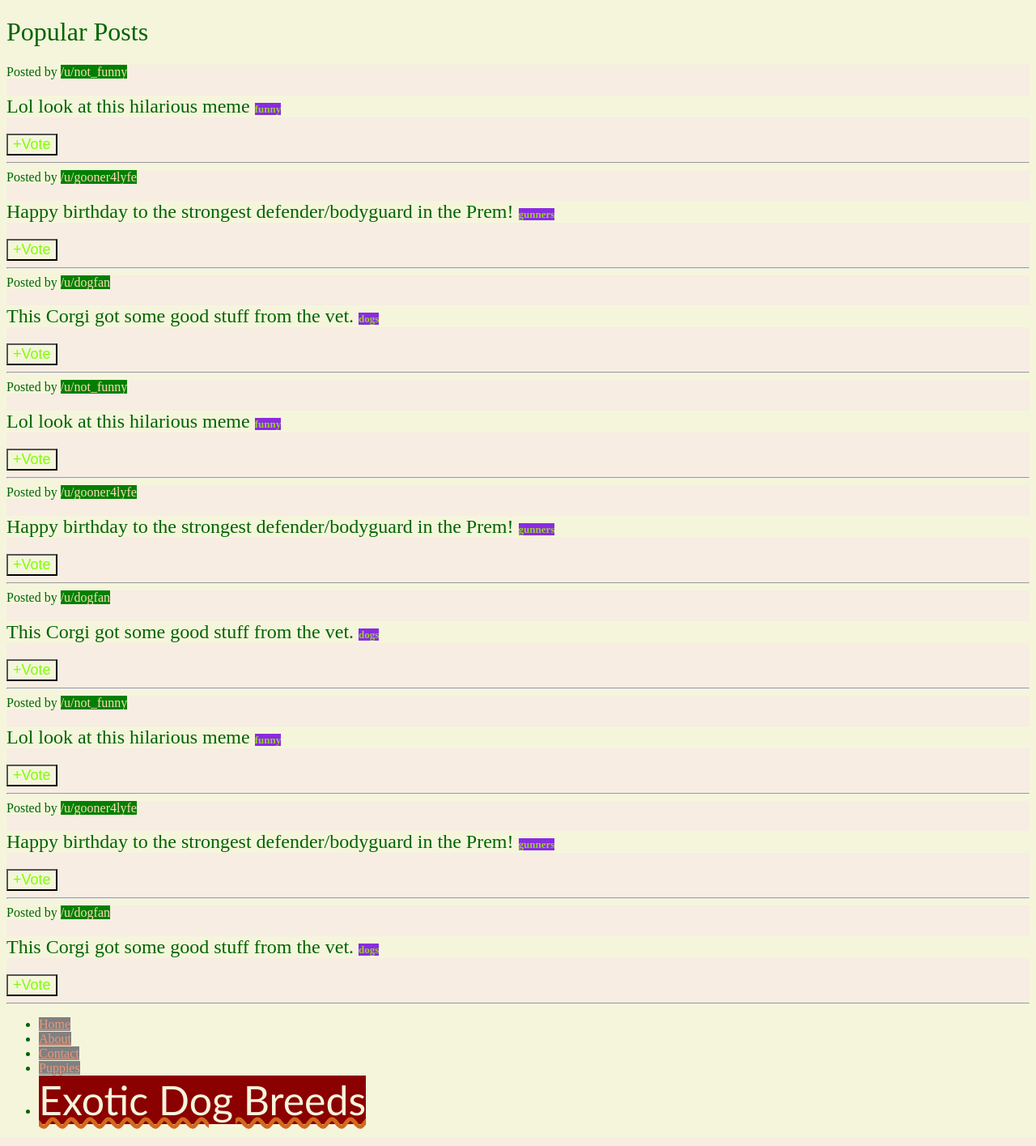
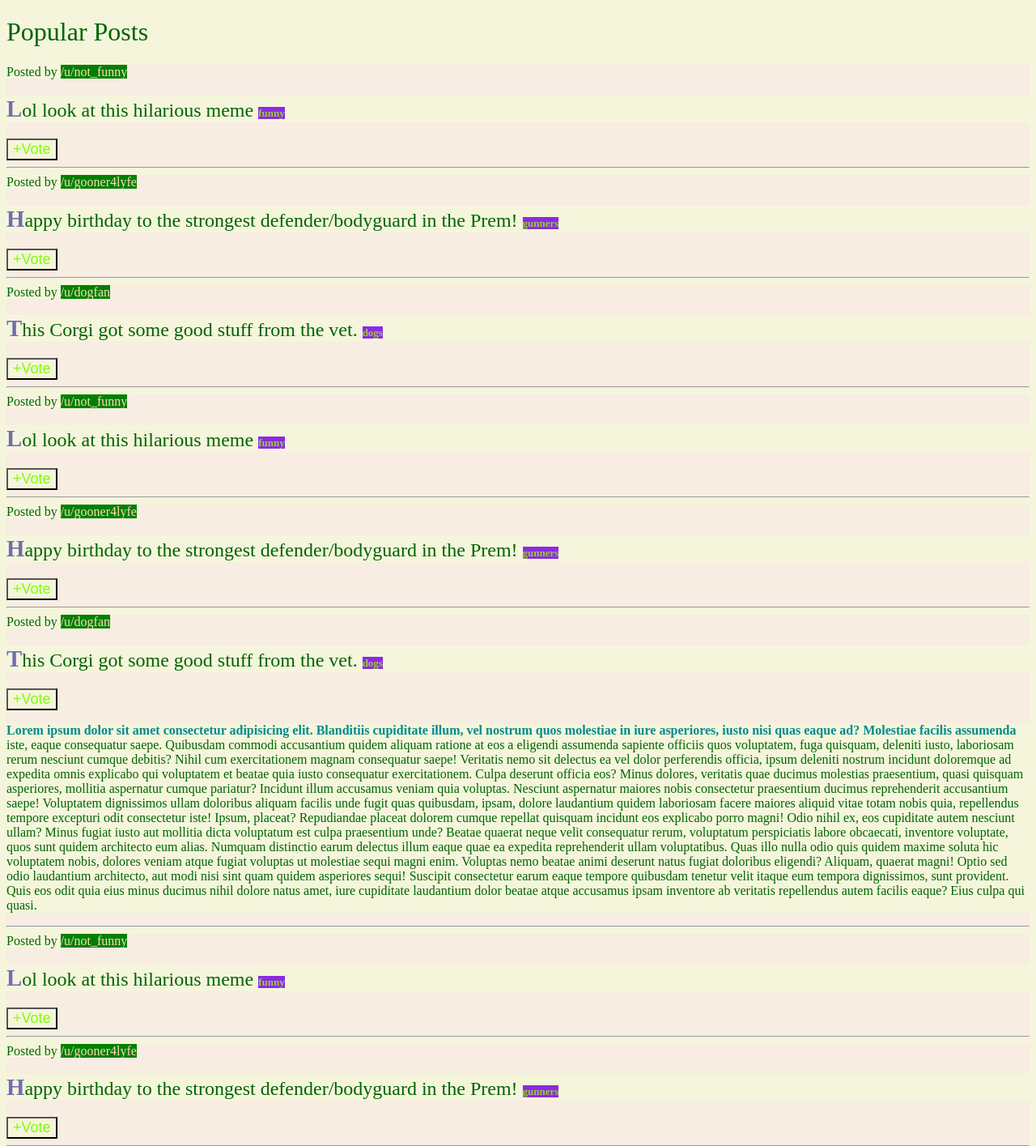
Before and after one commit to goatsefl/Web_development, a web app: file HTML/starter.html in a window 1280 px wide. Shown: the part 48-1463 px from the top of the page at 81% size. Run offline with its HTML, style and script files only (its server is not run), Linux system fonts and the light colour scheme.

Commit message:
made some changes in selector.css and starter.html for some needed changes

```diff
--- a/CSS/selector.css
+++ b/CSS/selector.css
@@ -1,3 +1,9 @@
+/* Specificity in css refers to the precedence and importance given to certain attributes.
+Highest precedence =  ID
+Mid level = Class
+Low level = elements
+
+Also in terms of cascading, if both the elements are of same precedence that last used will cascade the previously given property.*/
 * {
     color: darkgreen;
     background-color: beige;
@@ -134,3 +140,24 @@ if needed, we can use a literal number, which will only highlight the 3rd(if nth
 .post:nth-of-type(n) {
     background-color: #f7ede2;
 }
+
+
+/* Pseudo Elements : Keywords added to a selector that lets you style a particular part of selected element(s). */
+/* Usage : selector :: keyword (You can use a sinlge colon to use the element, but it's good practise to differentiate between 2 different )*/
+/* first letter of every H2 will inherit those properties. */
+h2::first-letter {
+    font-size: larger;
+    color: #05008d8e;
+    font-weight: 800;
+}
+
+/* first-line of every paragraph will inherit those properties. */
+p::first-line {
+    color: darkcyan;
+    font-weight: 600;
+}
+
+/* selection inside the paragraph when clicked and selected certain elements inside the paragraph will provide visual to be orangered. */
+p::selection {
+    background-color: orangered;
+}
--- a/HTML/starter.html
+++ b/HTML/starter.html
@@ -51,6 +51,37 @@
             <span>Posted by <a href="#981adas">/u/dogfan</a></span>
             <h2>This Corgi got some good stuff from the vet. <span class="flairs">dogs</span></h2>
             <button>+Vote</button>
+            <p>
+                Lorem ipsum dolor sit amet consectetur adipisicing elit. Blanditiis cupiditate illum, vel nostrum quos
+                molestiae in iure asperiores, iusto nisi quas eaque ad? Molestiae facilis assumenda iste, eaque
+                consequatur saepe.
+                Quibusdam commodi accusantium quidem aliquam ratione at eos a eligendi assumenda sapiente officiis quos
+                voluptatem, fuga quisquam, deleniti iusto, laboriosam rerum nesciunt cumque debitis? Nihil cum
+                exercitationem magnam consequatur saepe!
+                Veritatis nemo sit delectus ea vel dolor perferendis officia, ipsum deleniti nostrum incidunt doloremque
+                ad expedita omnis explicabo qui voluptatem et beatae quia iusto consequatur exercitationem. Culpa
+                deserunt officia eos?
+                Minus dolores, veritatis quae ducimus molestias praesentium, quasi quisquam asperiores, mollitia
+                aspernatur cumque pariatur? Incidunt illum accusamus veniam quia voluptas. Nesciunt aspernatur maiores
+                nobis consectetur praesentium ducimus reprehenderit accusantium saepe!
+                Voluptatem dignissimos ullam doloribus aliquam facilis unde fugit quas quibusdam, ipsam, dolore
+                laudantium quidem laboriosam facere maiores aliquid vitae totam nobis quia, repellendus tempore
+                excepturi odit consectetur iste! Ipsum, placeat?
+                Repudiandae placeat dolorem cumque repellat quisquam incidunt eos explicabo porro magni! Odio nihil ex,
+                eos cupiditate autem nesciunt ullam? Minus fugiat iusto aut mollitia dicta voluptatum est culpa
+                praesentium unde?
+                Beatae quaerat neque velit consequatur rerum, voluptatum perspiciatis labore obcaecati, inventore
+                voluptate, quos sunt quidem architecto eum alias. Numquam distinctio earum delectus illum eaque quae ea
+                expedita reprehenderit ullam voluptatibus.
+                Quas illo nulla odio quis quidem maxime soluta hic voluptatem nobis, dolores veniam atque fugiat
+                voluptas ut molestiae sequi magni enim. Voluptas nemo beatae animi deserunt natus fugiat doloribus
+                eligendi?
+                Aliquam, quaerat magni! Optio sed odio laudantium architecto, aut modi nisi sint quam quidem asperiores
+                sequi! Suscipit consectetur earum eaque tempore quibusdam tenetur velit itaque eum tempora dignissimos,
+                sunt provident.
+                Quis eos odit quia eius minus ducimus nihil dolore natus amet, iure cupiditate laudantium dolor beatae
+                atque accusamus ipsam inventore ab veritatis repellendus autem facilis eaque? Eius culpa qui quasi.
+            </p>
             <hr>
         </section>
         <section class="post">
```
